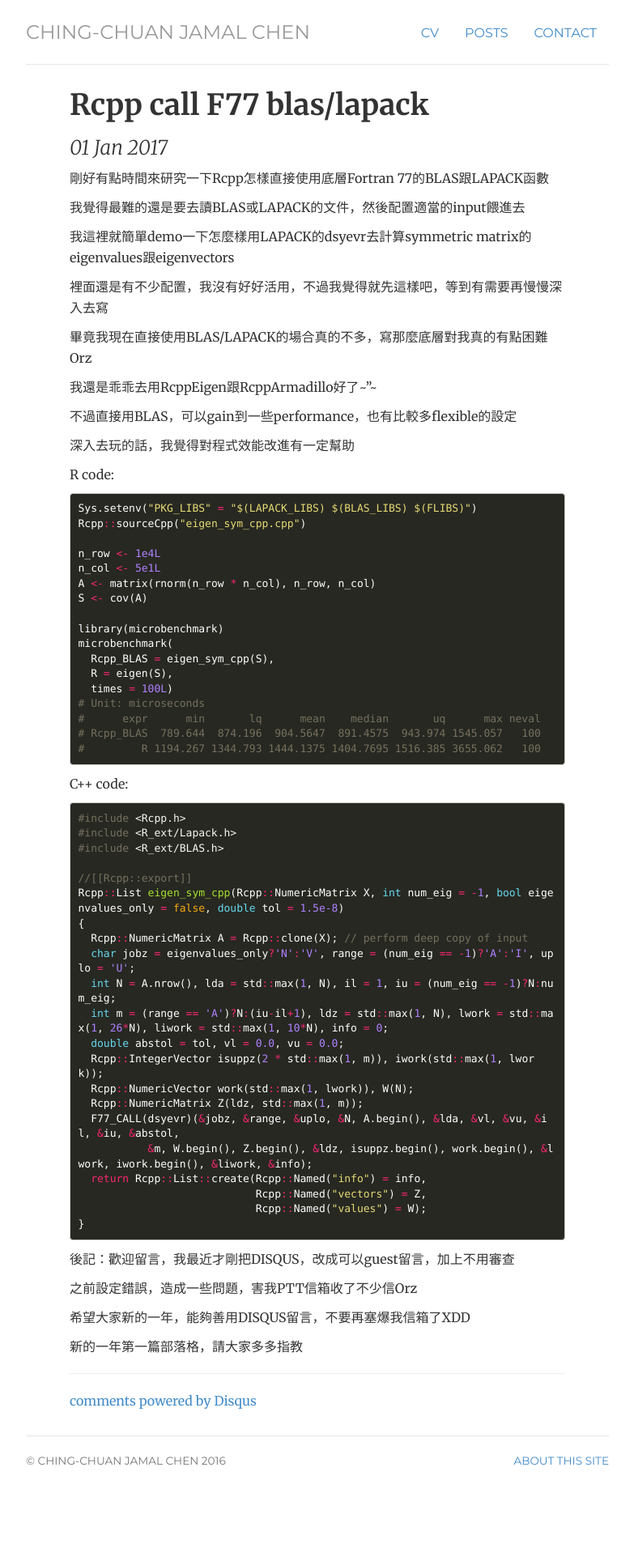
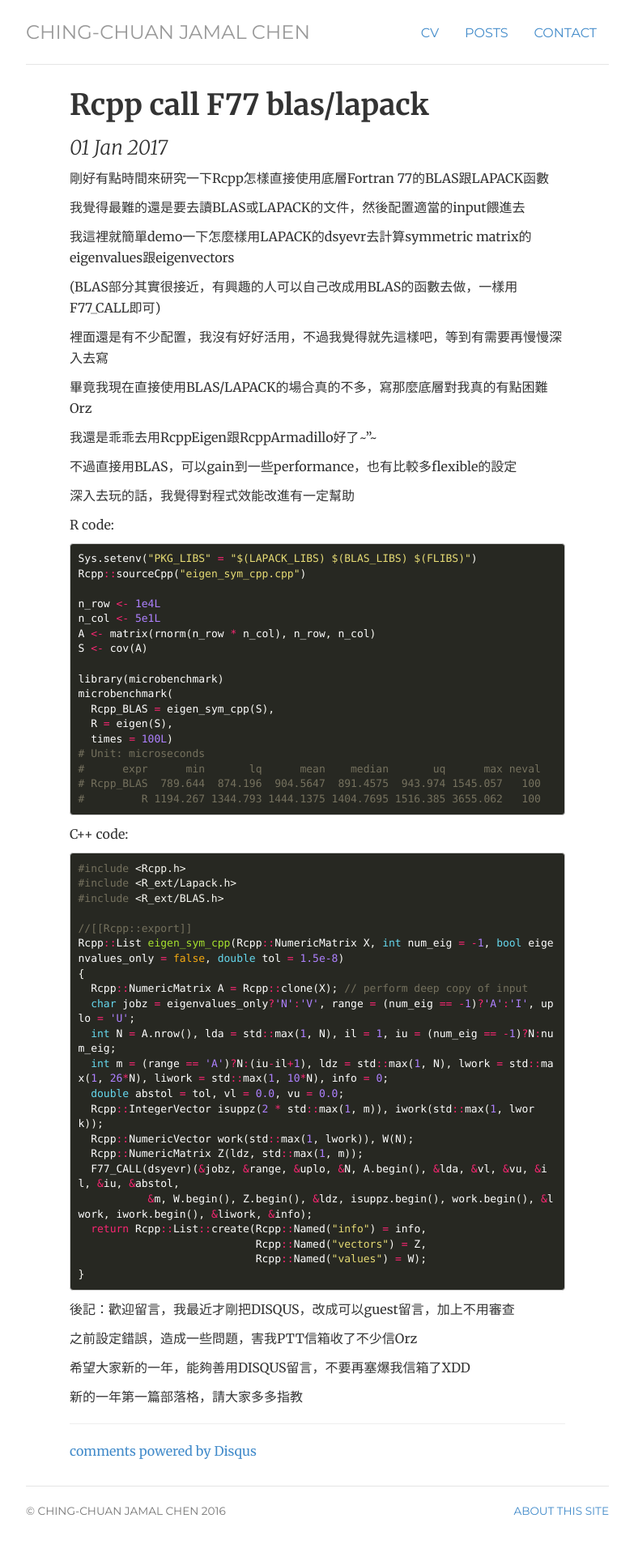
Before and after one commit to chengyucatch/chingchuan-chen.github.com, a Jekyll site: the page built from _posts/2017-01-01-Rcpp-call-F77-blas-lapack.md, in a window 1280 px wide. Shown: the whole page at 81% size, without its empty margins (248-1031 px from the left). Built offline with Jekyll 4.4.1, drawn with Linux system fonts in a browser that asks for light colours; comment, search, counter and statistics services are not loaded; before the commit the page ends 1866 px from its top, so only the background shows below that.

Commit message:
new comments

```diff
--- a/_posts/2017-01-01-Rcpp-call-F77-blas-lapack.md
+++ b/_posts/2017-01-01-Rcpp-call-F77-blas-lapack.md
@@ -8,6 +8,8 @@ title: "Rcpp call F77 blas/lapack"
 我覺得最難的還是要去讀BLAS或LAPACK的文件，然後配置適當的input餵進去
 
 我這裡就簡單demo一下怎麼樣用LAPACK的dsyevr去計算symmetric matrix的eigenvalues跟eigenvectors
+
+(BLAS部分其實很接近，有興趣的人可以自己改成用BLAS的函數去做，一樣用F77_CALL即可)
 
 裡面還是有不少配置，我沒有好好活用，不過我覺得就先這樣吧，等到有需要再慢慢深入去寫
 
```
